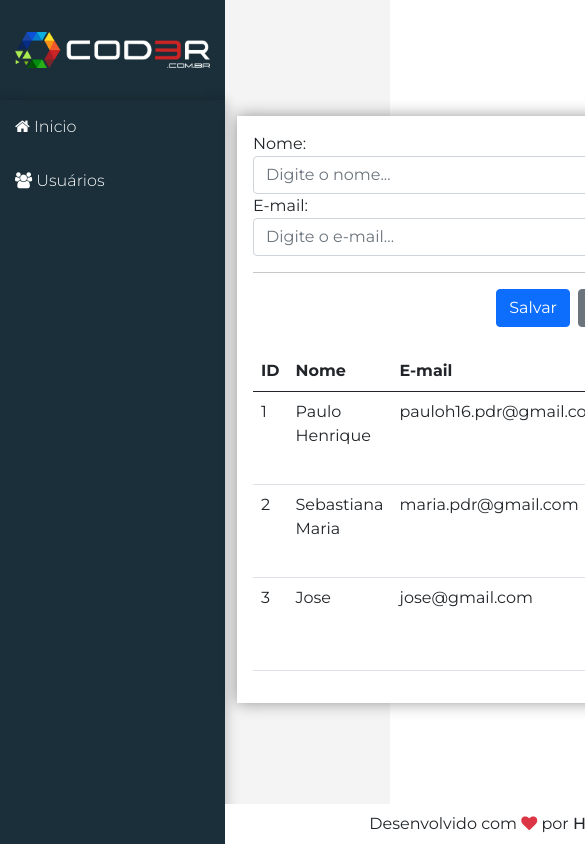
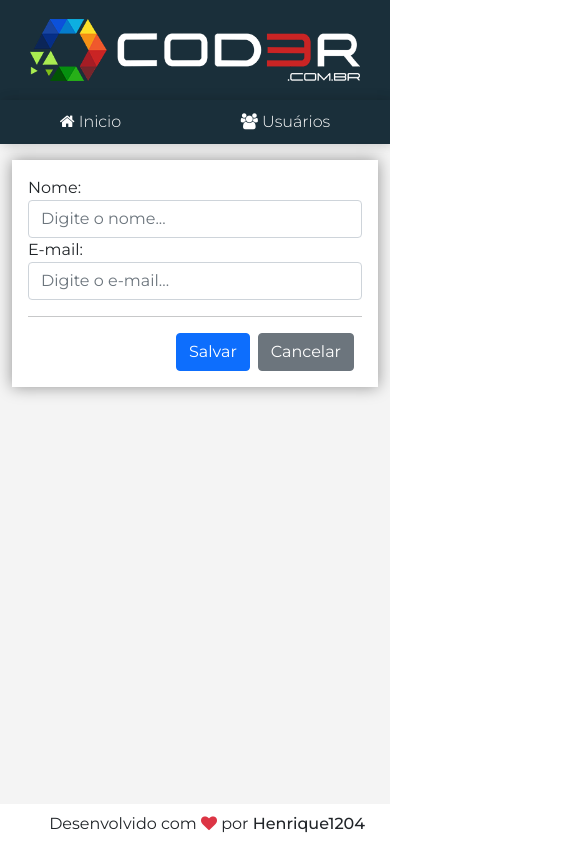
Before and after one commit to Henrique1204/Cadastro-com-React, a React (Create React App) app: page /users in a window 390 px wide. Shown: the top 844 px of the page, 585 px wide, since content can reach past the window. Built offline with nearby package versions, Linux system fonts and the light colour scheme; data requests are answered from the project's data file.

Commit message:
Ajustar responsividade

```diff
--- a/src/App.css
+++ b/src/App.css
@@ -20,7 +20,7 @@
 
 /* Layout Grid */
 .App {
-    height: 100vh;
+    min-height: 100vh;
     margin: 0px;
     background-color: #F4F4F4;
     display: grid;
@@ -48,3 +48,19 @@ main.main {
 footer.footer {
     grid-area: Footer;
 }
+
+@media (max-width: 768px) {
+    .App {
+        grid-template-columns: var(--aside-width) 1fr;
+        grid-template-rows: repeat(2, auto) 1fr var(--footer-height);
+        grid-template-areas: "Logo Header" "Nav Nav" "Main Main" "Footer Footer";
+    }
+}
+
+@media (max-width: 576px) {
+    .App {
+        grid-template-columns: 1fr;
+        grid-template-rows: minmax(auto, var(--logo-height)) auto 1fr var(--footer-height);
+        grid-template-areas: "Logo" "Nav" "Main" "Footer";
+    }
+}
--- a/src/Componentes/CadastroUsuario/CadastroUsuario.js
+++ b/src/Componentes/CadastroUsuario/CadastroUsuario.js
@@ -71,7 +71,7 @@ const CadastroUsuario = () => {
         >
             <Form value={user} setValue={atualizarCampos} limpar={limpar} submit={salvar} />
             {
-                lista?.length && <Tabela  lista={lista} carregar={carregar} remover={remover} />
+                lista?.length !== 0 && <Tabela  lista={lista} carregar={carregar} remover={remover} />
             }
         </Main>
     );
--- a/src/Componentes/Header/Header.module.css
+++ b/src/Componentes/Header/Header.module.css
@@ -9,3 +9,9 @@
 .Header h1 {
     font-size: 1.8em;
 }
+
+@media (max-width: 768px) {
+    .Header p {
+        display: none;
+    }
+}
--- a/src/Componentes/Logo/Logo.module.css
+++ b/src/Componentes/Logo/Logo.module.css
@@ -10,3 +10,9 @@
     max-width: 100%;
     display: block;
 }
+
+@media (max-width: 576px) {
+    .Logo {
+        padding: 10px 30px;
+    }
+}
--- a/src/Componentes/Nav/Nav.module.css
+++ b/src/Componentes/Nav/Nav.module.css
@@ -9,6 +9,7 @@
 
 .menu ul{
     padding: 0;
+    margin: 0;
     list-style: none;
 }
 
@@ -23,3 +24,15 @@
 .menu a:hover, .menu a:focus {
     background: linear-gradient(135deg, #07A7E3, #32DAC3);
 }
+
+@media (max-width: 768px) {
+    .menu ul{
+        display: flex;
+        justify-content: space-around;
+        align-items: center;
+    }
+
+    .menu a {
+        padding: 10px;
+    }
+}
--- a/src/Componentes/Tabela/Tabela.js
+++ b/src/Componentes/Tabela/Tabela.js
@@ -2,13 +2,13 @@ import React from "react";
 
 const Tabela = ({ lista, carregar, remover }) => {
     return (
-        <table className="table mt-4">
+        <table className="table mt-4 d-none">
             <thead>
                 <tr>
                     <th>ID</th>
                     <th>Nome</th>
                     <th>E-mail</th>
-                    <th>Ações</th>
+                    <th style={{ width: "120px" }}>Ações</th>
                 </tr>
             </thead>
 
```
